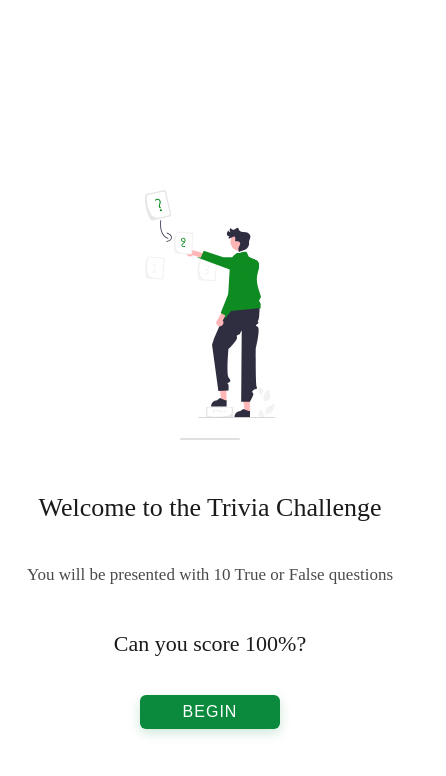
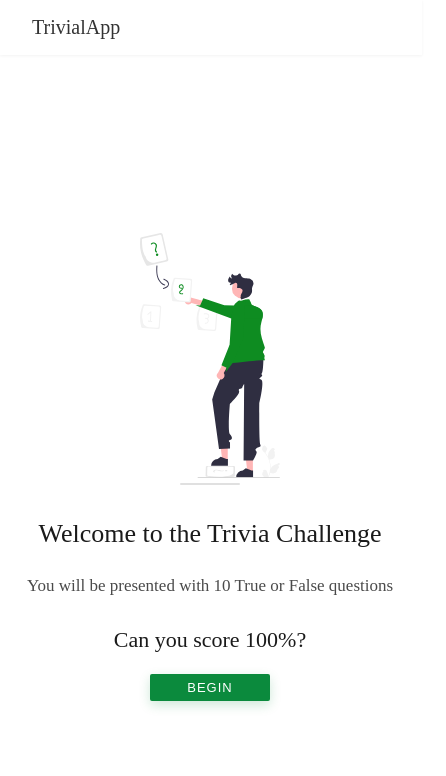
Before and after one commit to Aaron12-c/trivial-app, a React (Vite) app: page / in a window 390 px wide. Shown: the top 776 px of the page, 446 px wide, since content can reach past the window. Built offline with nearby package versions, Linux system fonts and the light colour scheme.

Commit message:
feat/add-homepage

```diff
--- a/src/components/Navbar.module.css
+++ b/src/components/Navbar.module.css
@@ -1,20 +1,42 @@
 /* Navbar.module.css */
 .navbar {
   background-color: white;
-  padding: 1rem 2rem;
+  padding: 1rem;
   width: 100%;
+  position: fixed;
+  top: 0;
+  left: 0;
+  z-index: 1000;
+  box-shadow: 0 1px 3px rgba(0, 0, 0, 0.05);
 }
 
 .navContainer {
   max-width: 1200px;
   margin: 0 auto;
+  padding: 0 1rem;
 }
 
 .logo {
-  color: white;
-  font-size: 1.5rem;
-  font-weight: 600;
+  color: #333;
+  font-size: 1.25rem;
+  font-weight: 500;
   text-decoration: none;
-  font-family: -apple-system, BlinkMacSystemFont, 'Segoe UI', Roboto, sans-serif;
-  letter-spacing: 0.3px;
+  display: inline-block;
 }
+
+/* Responsive adjustments */
+@media (min-width: 768px) {
+  .navbar {
+    padding: 1rem 2rem;
+  }
+
+  .logo {
+    font-size: 1.5rem;
+  }
+}
+
+@media (min-width: 1024px) {
+  .navContainer {
+    padding: 0 2rem;
+  }
+}
--- a/src/components/WelcomeScreen.module.css
+++ b/src/components/WelcomeScreen.module.css
@@ -2,7 +2,7 @@
 .welcomeScreen {
   position: fixed;
   inset: 0;
-  top: 70px;  /* Adjust based on your navbar height */
+  top: 70px;
   display: flex;
   align-items: center;
   justify-content: center;
@@ -15,7 +15,7 @@
 
 .welcomeCard {
   background: white;
-  max-width: 650px;  /* Slightly increased max-width */
+  max-width: 650px;
   width: 100%;
   text-align: center;
   margin: 0 auto;
@@ -29,13 +29,13 @@
   display: flex;
   justify-content: center;
   align-items: center;
-  margin-top: 30px;
-  margin-bottom: 30px;
+  margin-top: 50px;  /* Increased from 30px to create space between image and navbar */
+  margin-bottom: 10px;  /* Reduced from 30px to bring image closer to texts */
   width: 100%;
 }
 
 .welcomeImage {
-  width: 160px;
+  width: 180px;  /* Increased from 160px */
   height: auto;
   object-fit: contain;
   display: block;
@@ -47,34 +47,34 @@
   height: 2px;
   background: #e0e0e0;
   border-radius: 1px;
-  margin: 0 auto 30px;
+  margin: 0 auto 15px;  /* Reduced from 30px */
 }
 
 .welcomeSubtitle {
-  font-size: 36px;  /* Increased from 28px */
-  font-weight: 400;  /* Maintained font weight */
+  font-size: 36px;
+  font-weight: 400;
   color: #1a1a1a;
-  margin-bottom: 20px;  /* Increased margin */
+  margin-bottom: 8px;  /* Reduced from 20px */
   line-height: 1.3;
-  max-width: 550px;  /* Added max-width for better readability */
+  max-width: 550px;
 }
 
 .welcomeText {
-  font-size: 22px;  /* Increased from 18px */
-  font-weight: 400;  /* Maintained font weight */
+  font-size: 22px;
+  font-weight: 300;  /* Changed from 400 to 300 (lighter) */
   color: #4a4a4a;
-  margin-bottom: 20px;
+  margin-bottom: 8px;  /* Reduced from 20px */
   line-height: 1.5;
-  max-width: 500px;  /* Slightly increased max-width */
+  max-width: 500px;
   margin-left: auto;
   margin-right: auto;
 }
 
 .welcomeQuestion {
-  font-size: 28px;  /* Increased from 24px */
-  font-weight: 400;  /* Maintained font weight */
+  font-size: 28px;
+  font-weight: 400;
   color: #1a1a1a;
-  margin-bottom: 45px;  /* Increased margin */
+  margin-bottom: 25px;  /* Reduced from 45px */
   line-height: 1.4;
 }
 
@@ -82,15 +82,15 @@
   background: #0b8a3d;
   color: white;
   border: none;
-  padding: 10px 35px;  /* Slightly larger padding */
-  font-size: 18px;  /* Increased from 16px */
+  padding: 8px 28px;  /* Reduced from 10px 35px */
+  font-size: 15px;  /* Added font-size */
   font-weight: 500;
-  border-radius: 6px;
+  border-radius: 2px;
   cursor: pointer;
   transition: all 0.2s ease;
   letter-spacing: 1px;
   text-transform: uppercase;
-  min-width: 160px;  /* Increased min-width */
+  min-width: 140px;  /* Reduced from 160px */
   box-shadow: 0 4px 12px rgba(11, 138, 61, 0.2);
 }
 
@@ -100,27 +100,40 @@
   box-shadow: 0 8px 20px rgba(11, 138, 61, 0.3);
 }
 
-/* Responsive adjustments */
+/* Responsive adjustments for all devices */
 @media (max-width: 768px) {
+  .welcomeImageContainer {
+    margin-top: 40px;  /* Adjusted for tablet */
+    margin-bottom: 8px;
+  }
+
+  .welcomeImage {
+    width: 160px;  /* Adjusted for tablet */
+  }
+
   .welcomeSubtitle {
-    font-size: 30px;  /* Adjusted for tablet */
+    font-size: 30px;
+    margin-bottom: 6px;
   }
 
   .welcomeText {
-    font-size: 19px;  /* Adjusted for tablet */
+    font-size: 19px;
+    margin-bottom: 6px;
   }
 
   .welcomeQuestion {
-    font-size: 24px;  /* Adjusted for tablet */
-  }
-
-  .welcomeImage {
-    width: 150px;
+    font-size: 24px;
+    margin-bottom: 20px;
   }
 
   .welcomeButton {
-    padding: 9px 32px;
-    font-size: 17px;
+    padding: 7px 24px;
+    font-size: 14px;
+    min-width: 130px;
+  }
+
+  .welcomeDivider {
+    margin-bottom: 12px;
   }
 }
 
@@ -130,31 +143,48 @@
     padding: 15px;
   }
 
+  .welcomeImageContainer {
+    margin-top: 30px;  /* Adjusted for mobile */
+    margin-bottom: 5px;
+  }
+
+  .welcomeImage {
+    width: 140px;  /* Adjusted for mobile */
+  }
+
   .welcomeSubtitle {
-    font-size: 26px;  /* Adjusted for mobile */
+    font-size: 26px;
+    margin-bottom: 5px;
   }
 
   .welcomeText {
-    font-size: 17px;  /* Adjusted for mobile */
+    font-size: 17px;
+    margin-bottom: 5px;
   }
 
   .welcomeQuestion {
-    font-size: 22px;  /* Adjusted for mobile */
-    margin-bottom: 35px;
+    font-size: 22px;
+    margin-bottom: 18px;
+  }
+
+  .welcomeButton {
+    padding: 6px 20px;
+    font-size: 13px;
+    min-width: 120px;
+  }
+
+  .welcomeDivider {
+    margin-bottom: 10px;
+  }
+}
+
+/* For larger screens */
+@media (min-width: 1200px) {
+  .welcomeImageContainer {
+    margin-top: 60px;  /* More space on larger screens */
   }
 
   .welcomeImage {
-    width: 130px;
-  }
-
-  .welcomeImageContainer {
-    margin-top: 15px;
-    margin-bottom: 20px;
-  }
-
-  .welcomeButton {
-    padding: 8px 28px;
-    font-size: 16px;
-    min-width: 140px;
+    width: 200px;  /* Slightly larger on big screens */
   }
 }
```
